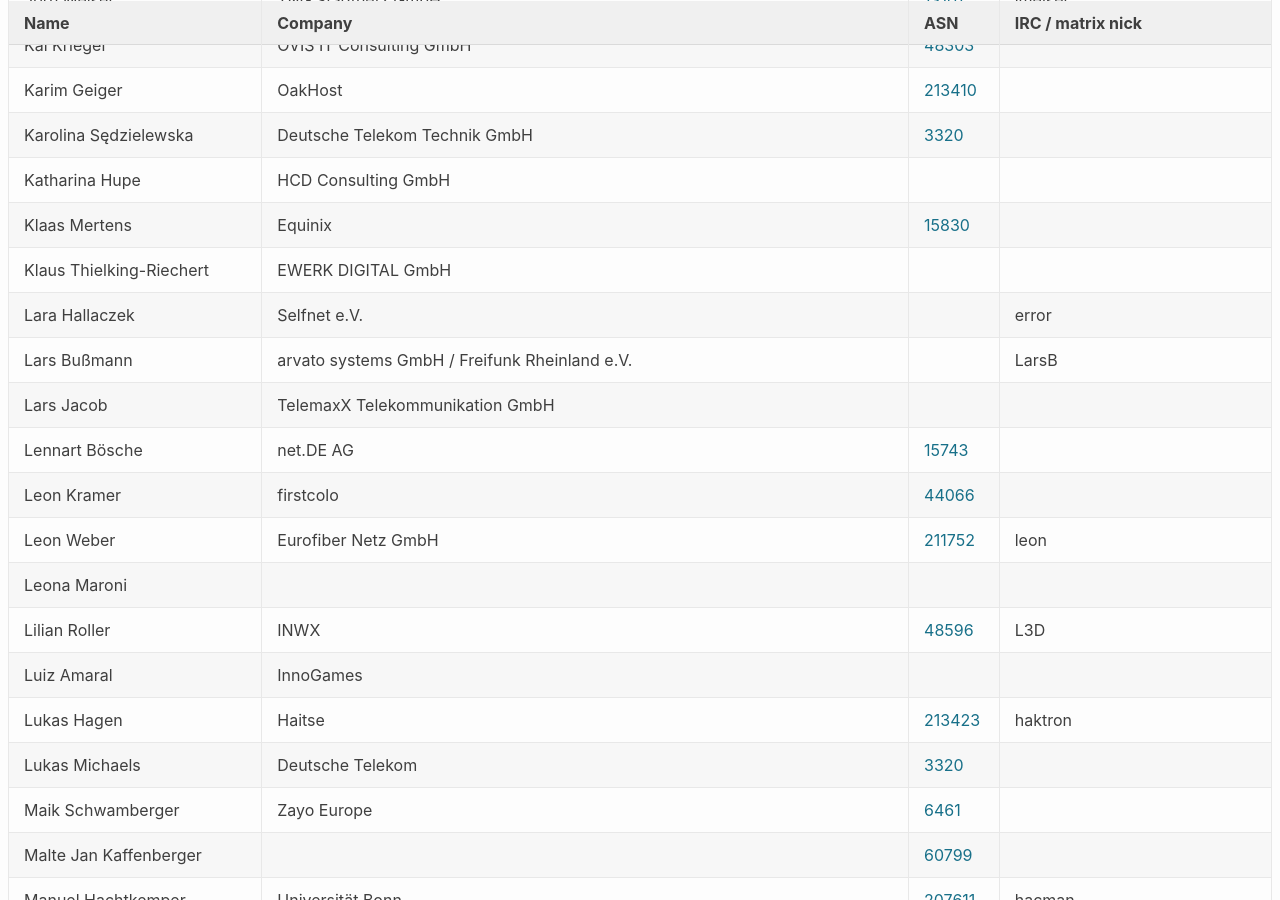
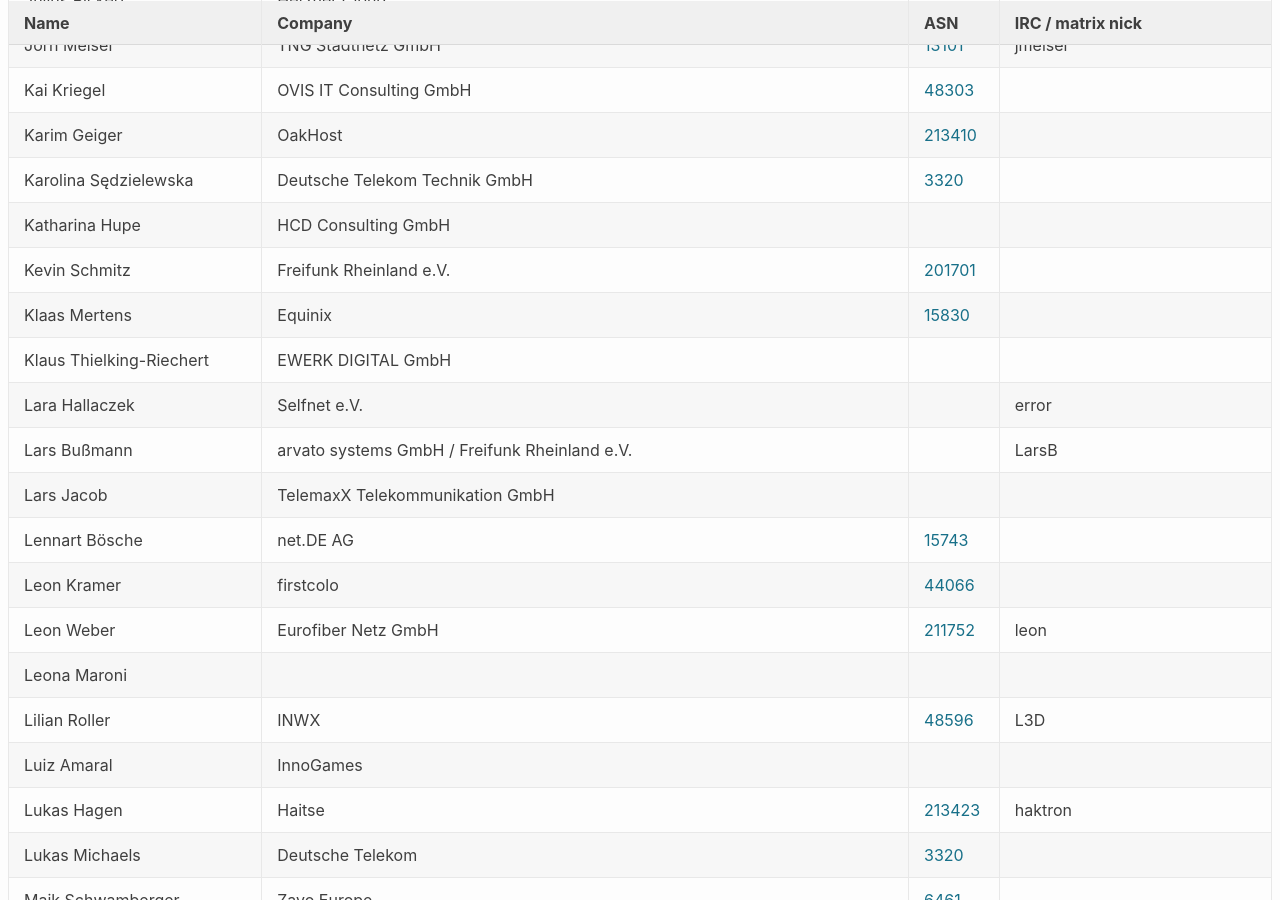
Before and after one commit to denog/pretix-attendeelist, a Jekyll site: the page built from denog17/index.markdown, in a window 1280 px wide and 900 px high, scrolled down 4339 px. Built offline with Jekyll 4.4.1, drawn with Linux system fonts in a browser that asks for light colours; some of the changed text lies outside the part shown.

Commit message:
Latest data: Wed Jul  2 23:31:26 UTC 2025

```diff
--- a/_data/attendees_denog17_onsite.json
+++ b/_data/attendees_denog17_onsite.json
@@ -106,6 +106,12 @@
     "company": "R-KOM GmbH",
     "irc": null,
     "asn": "12611"
+  },
+  {
+    "name": "Arnold Nipper",
+    "company": "DE-CIX",
+    "irc": null,
+    "asn": "6695"
   },
   {
     "name": "Attila Kovács",
@@ -580,6 +586,12 @@
     "company": "HCD Consulting GmbH",
     "irc": null,
     "asn": null
+  },
+  {
+    "name": "Kevin Schmitz",
+    "company": "Freifunk Rheinland e.V.",
+    "irc": null,
+    "asn": "201701"
   },
   {
     "name": "Klaas Mertens",
```
